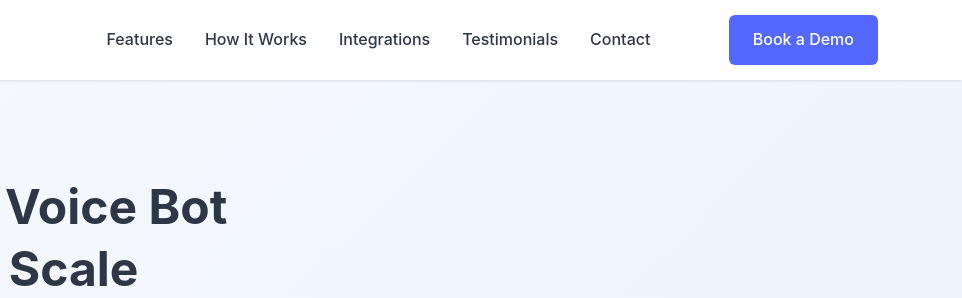
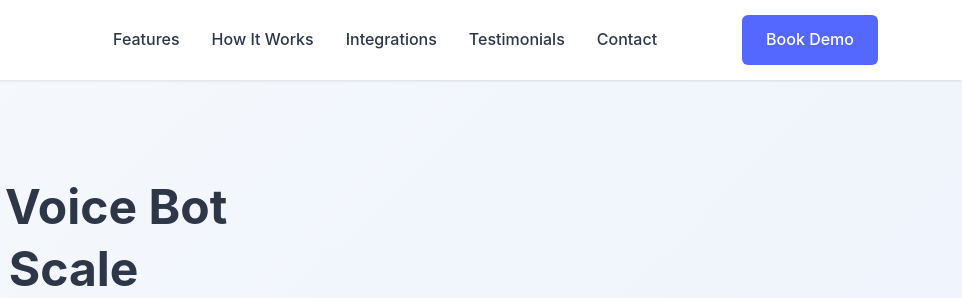
Before and after one commit to TaskHarmony/taskharmony.github.io, a plain HTML site: page index.html in a window 1280 px wide. Shown: the top 298 px of the page, 318-1280 px from the left. Drawn offline with Linux system fonts and the light colour scheme.

Commit message:
button update

```diff
--- a/index.html
+++ b/index.html
@@ -495,7 +495,7 @@
                     <li><a href="#testimonials">Testimonials</a></li>
                     <li><a href="#contact">Contact</a></li>
                 </ul>
-                <a href="https://calendly.com/divyam-taskharmony/voiceaitestingautomationdemo" class="btn" target="_blank">Book a Demo</a>
+                <a href="https://calendly.com/divyam-taskharmony/voiceaitestingautomationdemo" class="btn" target="_blank">Book Demo</a>
                 <button class="mobile-nav-toggle" style="display: none;">☰</button>
             </nav>
         </div>
```
